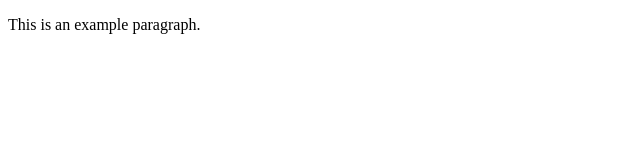
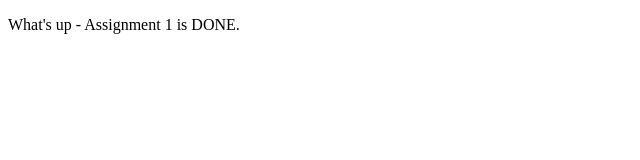
Before and after one commit to akapur99/abhi.kapur.me, a plain HTML site: page index.html in a window 1280 px wide. Shown: the full height of the page, 0-640 px from the left. Drawn offline with Linux system fonts and the light colour scheme.

Commit message:
Done with SA1

```diff
--- a/index.html
+++ b/index.html
@@ -1,9 +1,9 @@
 <!doctype html>
 <html>
   <head>
-    <title>Abhikapur.me</title>
+    <title>Abhi's Site</title>
   </head>
   <body>
-    <p>This is an example paragraph.</p>
+    <p>What's up - Assignment 1 is DONE. </p>
   </body>
 </html>
```
